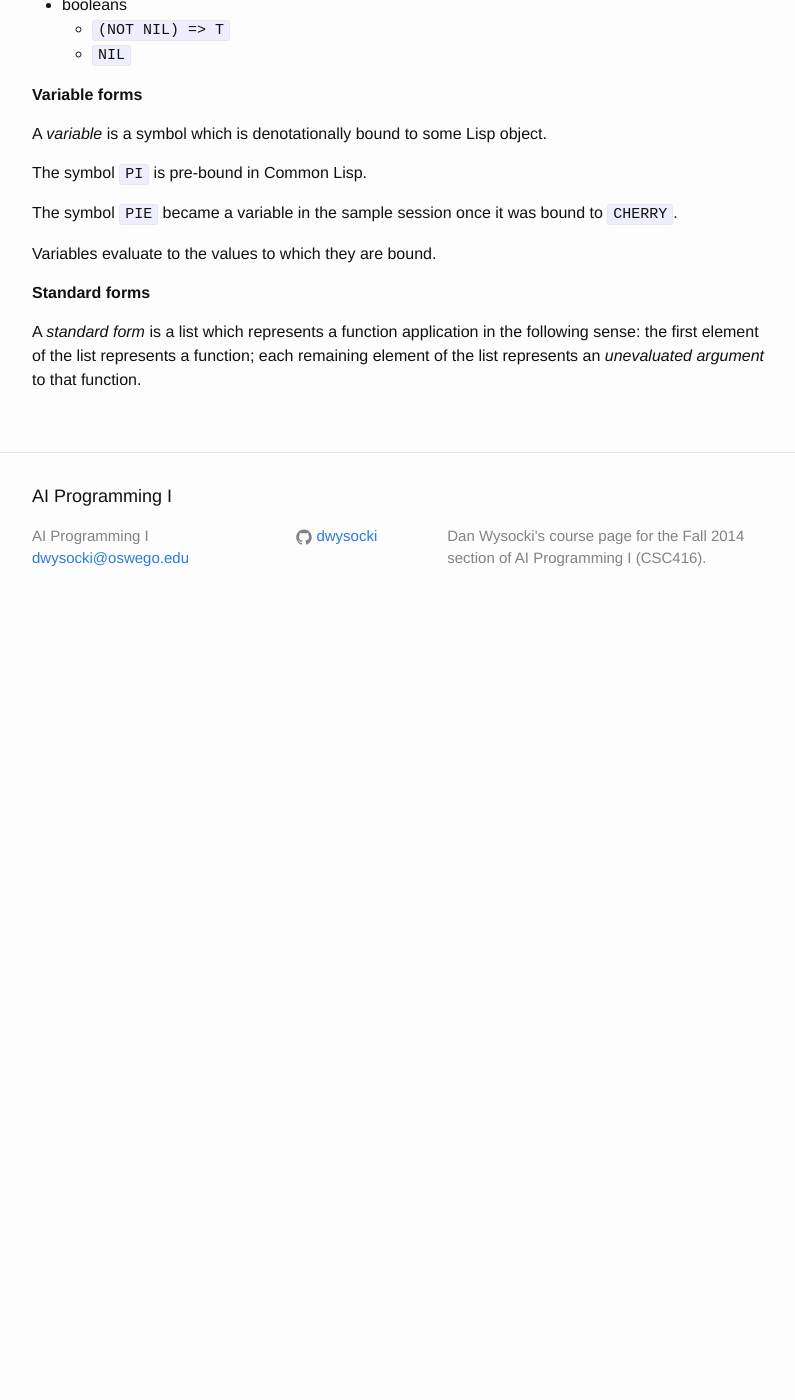
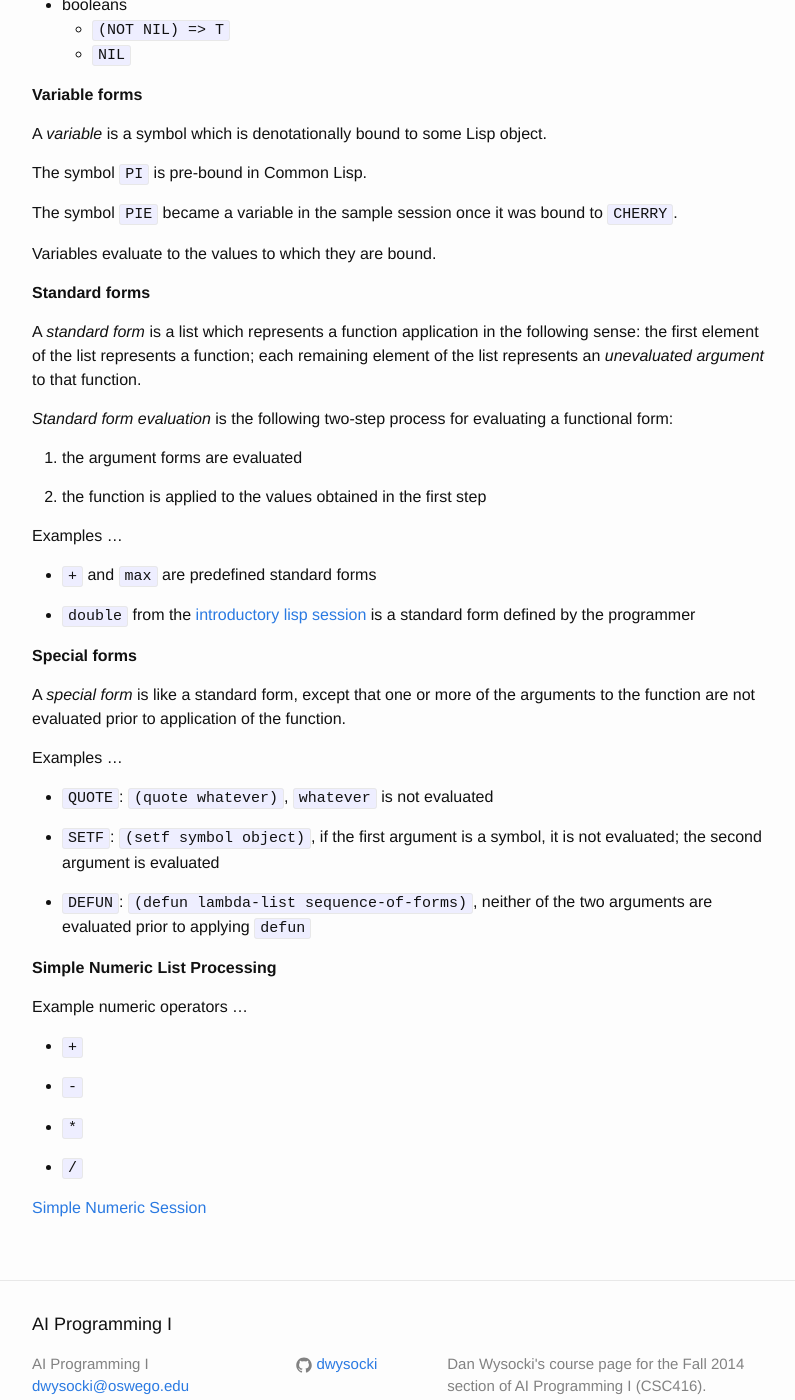
Before and after one commit to dwysocki/ai-programming1, a Jekyll site: the page built from notes.md, in a window 1280 px wide and 1400 px high, scrolled down 1460 px. Shown: the whole window, without its empty margins (238-1033 px from the left). Built offline with Jekyll 4.4.1, drawn with Linux system fonts in a browser that asks for light colours; Markdown is read by kramdown in place of the engine named in the settings; before the commit the page ends 2090 px from its top, so only the background shows below that; some of the changed text lies outside the part shown.

Commit message:
Class notes and stuff

````diff
--- a/_posts/exercises/2014-09-02-first-assignment.markdown
+++ b/_posts/exercises/2014-09-03-textbook-assignment1.markdown
@@ -1,8 +1,8 @@
 ---
 layout: post
-title: "First Textbook Assignment"
+title: "Textbook Assignment #1"
 modified:
-categories: exercises
+category: exercises
 excerpt:
 tags: []
 image:
--- a/notes.md
+++ b/notes.md
@@ -1,7 +1,7 @@
 ---
 layout: page
 title: "Notes"
-author: Dan Wysocki
+author: "Dan Wysocki"
 ---
 
 # Introduction
@@ -49,7 +49,7 @@ for(ever)
 end
 ```
 
-[Opening Lisp Session](/sessions/2014/09/02/introductory-session.html)
+[Introductory Lisp Session](/sessions/2014/08/29/introductory-session.html)
 
 **Constant forms**
 
@@ -87,3 +87,48 @@ A *standard form* is a list which represents a function application in the
 following sense: the first element of the list represents a function; each
 remaining element of the list represents an *unevaluated argument* to that
 function.
+
+*Standard form evaluation* is the following two-step process for evaluating a
+functional form:
+
+1. the argument forms are evaluated
+
+2. the function is applied to the values obtained in the first step
+
+Examples ...
+
+- `+` and `max` are predefined standard forms
+
+- `double` from the
+  [introductory lisp session](/sessions/2014/08/29/introductory-session.html)
+  is a standard form defined by the programmer
+
+**Special forms**
+
+A *special form* is like a standard form, except that one or more of the
+arguments to the function are not evaluated prior to application of the
+function.
+
+Examples ...
+
+- `QUOTE`: `(quote whatever)`, `whatever` is not evaluated
+
+- `SETF`: `(setf symbol object)`, if the first argument is a symbol, it is not
+  evaluated; the second argument is evaluated
+
+- `DEFUN`: `(defun lambda-list sequence-of-forms)`, neither of the two arguments
+  are evaluated prior to applying `defun`
+
+**Simple Numeric List Processing**
+
+Example numeric operators ...
+
+- `+`
+
+- `-`
+
+- `*`
+
+- `/`
+
+[Simple Numeric Session](/sessions/2014/09/03/simple-numeric-session.html)
````
Also changed, not shown: _posts/exercises/2014-09-03-textbook-evaluation1.markdown (added, +11 -0 lines), _posts/sessions/2014-09-03-simple-numeric-session.markdown (added, +38 -0 lines), sessions/simple-numeric-session.txt (added, +27 -0 lines), _posts/sessions/2014-08-29-introductory-session.markdown (renamed from _posts/sessions/2014-09-02-introductory-session.markdown).
